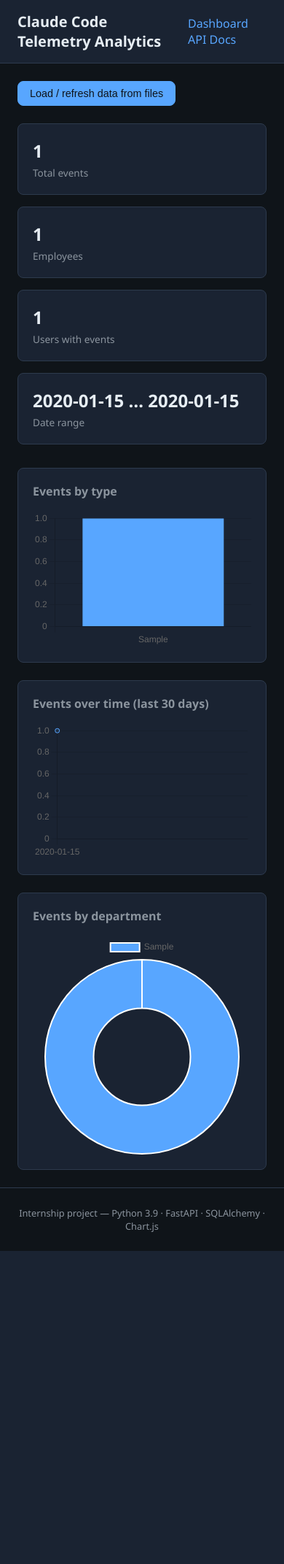
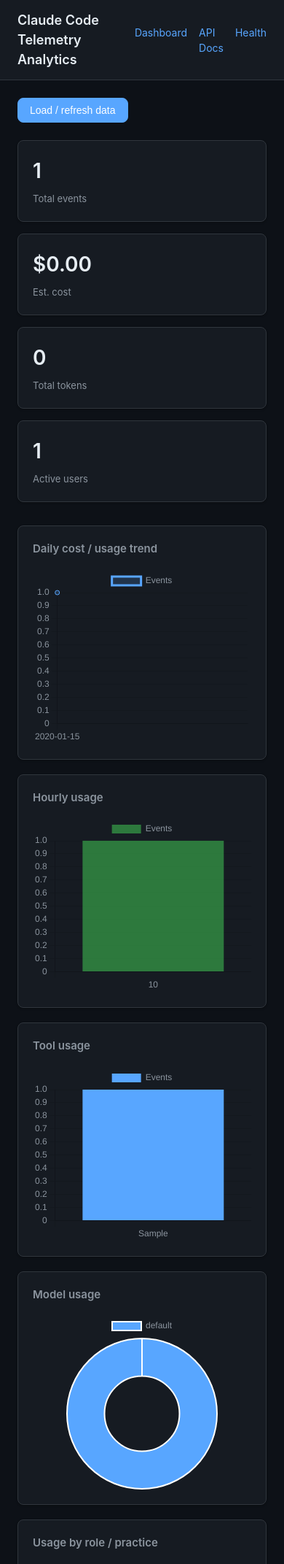
Before and after one commit to bojanacekic/Python_Engineering_Internship, a FastAPI app: page / in a window 390 px wide. Shown: the top 2143 px of the page at 73% size. Before the commit the page ends 1714 px from the top, so only its background shows below. Run offline with FastAPI, Linux system fonts and the light colour scheme; tables that the repository leaves empty hold one stand-in row (values such as "Sample post").

Commit message:
feat: add fastapi dashboard and metrics api endpoints

```diff
--- a/app/routes/__init__.py
+++ b/app/routes/__init__.py
@@ -1,9 +1,10 @@
 """API and page routes."""
 from fastapi import APIRouter
-from app.routes import analytics, pages
+from app.routes import analytics, metrics, pages
 
 api_router = APIRouter(prefix="/api", tags=["api"])
 api_router.include_router(analytics.router, prefix="/analytics", tags=["analytics"])
+api_router.include_router(metrics.router, prefix="/metrics", tags=["metrics"])
 
 page_router = APIRouter(tags=["pages"])
 page_router.include_router(pages.router)
--- a/app/static/css/style.css
+++ b/app/static/css/style.css
@@ -1,15 +1,19 @@
-/* Claude Code Telemetry Analytics — minimal polished dashboard */
+/* Claude Code Telemetry — polished internship-grade dashboard */
 
 :root {
-    --bg: #0f1419;
-    --surface: #1a2332;
-    --border: #2d3a4d;
+    --bg: #0d1117;
+    --surface: #161b22;
+    --surface-raised: #21262d;
+    --border: #30363d;
     --text: #e6edf3;
-    --muted: #8b949e;
+    --text-muted: #8b949e;
     --accent: #58a6ff;
     --accent-hover: #79b8ff;
     --success: #3fb950;
+    --warning: #d29922;
+    --danger: #f85149;
     --radius: 8px;
+    --shadow: 0 1px 3px rgba(0, 0, 0, 0.3);
 }
 
 * {
@@ -17,48 +21,56 @@
 }
 
 body {
-    font-family: "Segoe UI", system-ui, -apple-system, sans-serif;
+    font-family: -apple-system, BlinkMacSystemFont, "Segoe UI", "Noto Sans", Helvetica, Arial, sans-serif;
     background: var(--bg);
     color: var(--text);
     margin: 0;
     min-height: 100vh;
     display: flex;
     flex-direction: column;
+    line-height: 1.5;
 }
 
 .header {
     display: flex;
     align-items: center;
     justify-content: space-between;
-    padding: 1rem 1.5rem;
+    padding: 0.875rem 1.5rem;
     background: var(--surface);
     border-bottom: 1px solid var(--border);
 }
 
 .header h1 {
     margin: 0;
-    font-size: 1.25rem;
+    font-size: 1.125rem;
     font-weight: 600;
+}
+
+.header nav {
+    display: flex;
+    gap: 1rem;
 }
 
 .header nav a {
     color: var(--accent);
     text-decoration: none;
-    margin-left: 1rem;
+    font-size: 0.875rem;
 }
 
 .header nav a:hover {
     color: var(--accent-hover);
+    text-decoration: underline;
 }
 
 .main {
     flex: 1;
     padding: 1.5rem;
-    max-width: 1200px;
+    max-width: 1280px;
     margin: 0 auto;
     width: 100%;
 }
 
+/* Actions */
 .actions {
     margin-bottom: 1.5rem;
     display: flex;
@@ -73,12 +85,12 @@
     background: var(--surface);
     color: var(--text);
     cursor: pointer;
-    font-size: 0.9rem;
+    font-size: 0.875rem;
 }
 
 .btn-primary {
     background: var(--accent);
-    color: var(--bg);
+    color: #fff;
     border-color: var(--accent);
 }
 
@@ -88,70 +100,184 @@
 }
 
 .status {
-    color: var(--muted);
-    font-size: 0.85rem;
+    color: var(--text-muted);
+    font-size: 0.8125rem;
 }
 
 .status.success {
     color: var(--success);
 }
 
-.summary-cards {
+/* KPI cards */
+.kpi-cards {
     display: grid;
-    grid-template-columns: repeat(auto-fit, minmax(180px, 1fr));
+    grid-template-columns: repeat(4, 1fr);
     gap: 1rem;
     margin-bottom: 2rem;
 }
 
-.card {
+@media (max-width: 900px) {
+    .kpi-cards {
+        grid-template-columns: repeat(2, 1fr);
+    }
+}
+
+@media (max-width: 480px) {
+    .kpi-cards {
+        grid-template-columns: 1fr;
+    }
+}
+
+.kpi-card {
     background: var(--surface);
     border: 1px solid var(--border);
     border-radius: var(--radius);
     padding: 1.25rem;
-    display: flex;
-    flex-direction: column;
+    box-shadow: var(--shadow);
 }
 
-.card-value {
-    font-size: 1.5rem;
+.kpi-value {
+    display: block;
+    font-size: 1.75rem;
     font-weight: 600;
     margin-bottom: 0.25rem;
+    color: var(--text);
 }
 
-.card-label {
-    font-size: 0.85rem;
-    color: var(--muted);
+.kpi-label {
+    font-size: 0.8125rem;
+    color: var(--text-muted);
 }
 
-.charts {
+/* Charts */
+.charts-section {
     display: grid;
-    grid-template-columns: repeat(auto-fit, minmax(320px, 1fr));
-    gap: 1.5rem;
+    grid-template-columns: repeat(2, 1fr);
+    gap: 1.25rem;
+    margin-bottom: 2rem;
 }
 
-.chart-container {
+.chart-wide {
+    grid-column: 1 / -1;
+}
+
+@media (max-width: 768px) {
+    .charts-section {
+        grid-template-columns: 1fr;
+    }
+}
+
+.chart-card {
     background: var(--surface);
     border: 1px solid var(--border);
     border-radius: var(--radius);
     padding: 1.25rem;
+    box-shadow: var(--shadow);
 }
 
-.chart-container h2 {
+.chart-card h2 {
     margin: 0 0 1rem 0;
-    font-size: 1rem;
+    font-size: 0.9375rem;
     font-weight: 600;
-    color: var(--muted);
+    color: var(--text-muted);
 }
 
-.chart-container canvas {
+.chart-wrap {
+    position: relative;
+    height: 240px;
+}
+
+.chart-wrap canvas {
     max-width: 100%;
-    height: auto;
+}
+
+/* Tables */
+.tables-section {
+    display: grid;
+    grid-template-columns: repeat(2, 1fr);
+    gap: 1.25rem;
+    margin-bottom: 2rem;
+}
+
+@media (max-width: 900px) {
+    .tables-section {
+        grid-template-columns: 1fr;
+    }
+}
+
+.table-card {
+    background: var(--surface);
+    border: 1px solid var(--border);
+    border-radius: var(--radius);
+    padding: 1.25rem;
+    box-shadow: var(--shadow);
+}
+
+.table-card h2 {
+    margin: 0 0 1rem 0;
+    font-size: 0.9375rem;
+    font-weight: 600;
+    color: var(--text-muted);
+}
+
+.table-wrap {
+    overflow-x: auto;
+}
+
+.data-table {
+    width: 100%;
+    border-collapse: collapse;
+    font-size: 0.8125rem;
+}
+
+.data-table th,
+.data-table td {
+    padding: 0.5rem 0.75rem;
+    text-align: left;
+    border-bottom: 1px solid var(--border);
+}
+
+.data-table th {
+    color: var(--text-muted);
+    font-weight: 500;
+}
+
+.data-table tbody tr:hover {
+    background: var(--surface-raised);
+}
+
+/* Insights */
+.insights-section {
+    background: var(--surface);
+    border: 1px solid var(--border);
+    border-radius: var(--radius);
+    padding: 1.25rem;
+    box-shadow: var(--shadow);
+}
+
+.insights-section h2 {
+    margin: 0 0 0.75rem 0;
+    font-size: 0.9375rem;
+    font-weight: 600;
+    color: var(--text-muted);
+}
+
+.insights-list {
+    margin: 0;
+    padding-left: 1.25rem;
+    color: var(--text);
+    font-size: 0.875rem;
+    line-height: 1.6;
+}
+
+.insights-list li {
+    margin-bottom: 0.35rem;
 }
 
 .footer {
     padding: 0.75rem 1.5rem;
     text-align: center;
-    font-size: 0.8rem;
-    color: var(--muted);
+    font-size: 0.75rem;
+    color: var(--text-muted);
     border-top: 1px solid var(--border);
 }
--- a/app/static/js/dashboard.js
+++ b/app/static/js/dashboard.js
@@ -1,8 +1,9 @@
 /**
- * Dashboard: wire Load data button and render Chart.js charts from DASHBOARD_DATA.
+ * Dashboard: Chart.js charts and Load data button.
+ * Uses DASHBOARD_DATA from server (cost_trend, peak_hours, tool_usage, model_usage, usage_by_role, usage_by_department).
  */
 (function () {
-    const COLORS = [
+    var COLORS = [
         "#58a6ff",
         "#3fb950",
         "#d29922",
@@ -13,121 +14,125 @@
         "#ffa657",
     ];
 
-    function byTypeChart() {
-        const data = window.DASHBOARD_DATA.byType || {};
-        const ctx = document.getElementById("chart-by-type");
+    function chartOptions(opts) {
+        var base = {
+            responsive: true,
+            maintainAspectRatio: false,
+            plugins: { legend: { labels: { color: "#8b949e" } } },
+        };
+        if (opts && opts.scales) base.scales = opts.scales;
+        return base;
+    }
+
+    function costTrendChart() {
+        var data = window.DASHBOARD_DATA.costTrend;
+        if (!data || !data.labels || !data.labels.length) return;
+        var ctx = document.getElementById("chart-cost-trend");
         if (!ctx) return;
-        const labels = Object.keys(data);
-        const values = Object.values(data);
         new Chart(ctx.getContext("2d"), {
-            type: "bar",
+            type: "line",
             data: {
-                labels: labels,
+                labels: data.labels,
                 datasets: [
                     {
                         label: "Events",
-                        data: values,
-                        backgroundColor: COLORS.slice(0, labels.length),
-                    },
-                ],
-            },
-            options: {
-                responsive: true,
-                maintainAspectRatio: true,
-                plugins: { legend: { display: false } },
-                scales: {
-                    y: { beginAtZero: true },
-                },
-            },
-        });
-    }
-
-    function overTimeChart() {
-        const buckets = window.DASHBOARD_DATA.overTime || [];
-        const ctx = document.getElementById("chart-over-time");
-        if (!ctx) return;
-        const labels = buckets.map(function (b) {
-            return b.date;
-        });
-        const values = buckets.map(function (b) {
-            return b.count;
-        });
-        new Chart(ctx.getContext("2d"), {
-            type: "line",
-            data: {
-                labels: labels,
-                datasets: [
-                    {
-                        label: "Events",
-                        data: values,
+                        data: data.event_counts,
                         borderColor: COLORS[0],
-                        backgroundColor: COLORS[0] + "20",
+                        backgroundColor: COLORS[0] + "30",
                         fill: true,
                         tension: 0.2,
                     },
                 ],
             },
-            options: {
-                responsive: true,
-                maintainAspectRatio: true,
-                plugins: { legend: { display: false } },
-                scales: {
-                    y: { beginAtZero: true },
-                },
-            },
+            options: chartOptions({ scales: { y: { beginAtZero: true, ticks: { color: "#8b949e" } }, x: { ticks: { color: "#8b949e", maxRotation: 45 } } } }),
         });
     }
 
-    function byDepartmentChart() {
-        const data = window.DASHBOARD_DATA.byDepartment || [];
-        const ctx = document.getElementById("chart-by-department");
+    function hourlyChart() {
+        var data = window.DASHBOARD_DATA.peakHours;
+        if (!data || !data.values) return;
+        var ctx = document.getElementById("chart-hourly");
         if (!ctx) return;
-        const labels = data.map(function (d) {
-            return d.department;
+        var labels = data.labels || data.values.map(function (_, i) { return i + ":00"; });
+        new Chart(ctx.getContext("2d"), {
+            type: "bar",
+            data: {
+                labels: labels,
+                datasets: [{ label: "Events", data: data.values, backgroundColor: COLORS[1] + "99" }],
+            },
+            options: chartOptions({ scales: { y: { beginAtZero: true, ticks: { color: "#8b949e" } }, x: { ticks: { color: "#8b949e" } } } }),
         });
-        const values = data.map(function (d) {
-            return d.count;
+    }
+
+    function toolUsageChart() {
+        var data = window.DASHBOARD_DATA.toolUsage;
+        if (!data || !data.labels || !data.labels.length) return;
+        var ctx = document.getElementById("chart-tool-usage");
+        if (!ctx) return;
+        new Chart(ctx.getContext("2d"), {
+            type: "bar",
+            data: {
+                labels: data.labels,
+                datasets: [{ label: "Events", data: data.values, backgroundColor: COLORS.slice(0, data.labels.length) }],
+            },
+            options: chartOptions({ scales: { y: { beginAtZero: true, ticks: { color: "#8b949e" } }, x: { ticks: { color: "#8b949e" } } } }),
         });
+    }
+
+    function modelUsageChart() {
+        var data = window.DASHBOARD_DATA.modelUsage;
+        if (!data || !data.labels || !data.labels.length) return;
+        var ctx = document.getElementById("chart-model-usage");
+        if (!ctx) return;
         new Chart(ctx.getContext("2d"), {
             type: "doughnut",
             data: {
+                labels: data.labels,
+                datasets: [{ data: data.values, backgroundColor: COLORS.slice(0, data.labels.length) }],
+            },
+            options: chartOptions(),
+        });
+    }
+
+    function rolePracticeChart() {
+        var byRole = window.DASHBOARD_DATA.usageByRole || [];
+        var byDept = window.DASHBOARD_DATA.usageByDepartment || [];
+        var labels = [];
+        var values = [];
+        byRole.forEach(function (r) {
+            labels.push("Role: " + r.role);
+            values.push(r.event_count);
+        });
+        byDept.forEach(function (d) {
+            labels.push("Dept: " + d.department);
+            values.push(d.event_count);
+        });
+        if (!labels.length) return;
+        var ctx = document.getElementById("chart-role-practice");
+        if (!ctx) return;
+        new Chart(ctx.getContext("2d"), {
+            type: "bar",
+            data: {
                 labels: labels,
-                datasets: [
-                    {
-                        data: values,
-                        backgroundColor: COLORS.slice(0, labels.length),
-                    },
-                ],
+                datasets: [{ label: "Events", data: values, backgroundColor: COLORS[2] + "99" }],
             },
-            options: {
-                responsive: true,
-                maintainAspectRatio: true,
-            },
+            options: chartOptions({ scales: { y: { beginAtZero: true, ticks: { color: "#8b949e" } }, x: { ticks: { color: "#8b949e", maxRotation: 45 } } } }),
         });
     }
 
     function initLoadButton() {
-        const btn = document.getElementById("load-data");
-        const status = document.getElementById("load-status");
+        var btn = document.getElementById("load-data");
+        var status = document.getElementById("load-status");
         if (!btn || !status) return;
         btn.addEventListener("click", function () {
             status.textContent = "Loading…";
             status.classList.remove("success");
             fetch("/api/analytics/load-data", { method: "POST" })
-                .then(function (r) {
-                    return r.json();
-                })
+                .then(function (r) { return r.json(); })
                 .then(function (data) {
-                    status.textContent =
-                        "Loaded: " +
-                        (data.telemetry_loaded || 0) +
-                        " events, " +
-                        (data.employees_loaded || 0) +
-                        " employees.";
+                    status.textContent = "Loaded: " + (data.telemetry_loaded || 0) + " events, " + (data.employees_loaded || 0) + " employees.";
                     status.classList.add("success");
-                    setTimeout(function () {
-                        window.location.reload();
-                    }, 800);
+                    setTimeout(function () { window.location.reload(); }, 800);
                 })
                 .catch(function () {
                     status.textContent = "Load failed.";
@@ -136,9 +141,11 @@
     }
 
     if (typeof Chart !== "undefined") {
-        byTypeChart();
-        overTimeChart();
-        byDepartmentChart();
+        costTrendChart();
+        hourlyChart();
+        toolUsageChart();
+        modelUsageChart();
+        rolePracticeChart();
     }
     initLoadButton();
 })();
--- a/app/templates/base.html
+++ b/app/templates/base.html
@@ -13,6 +13,7 @@
         <nav>
             <a href="/">Dashboard</a>
             <a href="/docs" target="_blank">API Docs</a>
+            <a href="/health" target="_blank">Health</a>
         </nav>
     </header>
     <main class="main">
--- a/app/templates/dashboard.html
+++ b/app/templates/dashboard.html
@@ -2,51 +2,132 @@
 {% block title %}Dashboard — Claude Code Telemetry{% endblock %}
 {% block content %}
 <section class="actions">
-    <button type="button" id="load-data" class="btn btn-primary">Load / refresh data from files</button>
+    <button type="button" id="load-data" class="btn btn-primary">Load / refresh data</button>
     <span id="load-status" class="status"></span>
 </section>
 
-<section class="summary-cards">
-    <div class="card">
-        <span class="card-value" id="total-events">{{ summary.total_events }}</span>
-        <span class="card-label">Total events</span>
+<section class="kpi-cards">
+    <div class="kpi-card">
+        <span class="kpi-value" id="kpi-events">{{ metrics.total_events | default(0) | int }}</span>
+        <span class="kpi-label">Total events</span>
     </div>
-    <div class="card">
-        <span class="card-value" id="total-employees">{{ summary.total_employees }}</span>
-        <span class="card-label">Employees</span>
+    <div class="kpi-card">
+        <span class="kpi-value" id="kpi-cost">${{ "%.2f"|format(metrics.estimated_cost_usd | default(0)) }}</span>
+        <span class="kpi-label">Est. cost</span>
     </div>
-    <div class="card">
-        <span class="card-value" id="unique-users">{{ summary.unique_users_with_events }}</span>
-        <span class="card-label">Users with events</span>
+    <div class="kpi-card">
+        <span class="kpi-value" id="kpi-tokens">{{ "{:,}".format(metrics.total_tokens | default(0) | int) }}</span>
+        <span class="kpi-label">Total tokens</span>
     </div>
-    <div class="card">
-        <span class="card-value" id="date-range">{{ summary.date_range.min or '—' }} … {{ summary.date_range.max or '—' }}</span>
-        <span class="card-label">Date range</span>
+    <div class="kpi-card">
+        <span class="kpi-value" id="kpi-users">{{ metrics.active_users | default(0) | int }}</span>
+        <span class="kpi-label">Active users</span>
     </div>
 </section>
 
-<section class="charts">
-    <div class="chart-container">
-        <h2>Events by type</h2>
-        <canvas id="chart-by-type" width="400" height="250"></canvas>
+<section class="charts-section">
+    <div class="chart-card chart-wide">
+        <h2>Daily cost / usage trend</h2>
+        <div class="chart-wrap"><canvas id="chart-cost-trend"></canvas></div>
     </div>
-    <div class="chart-container">
-        <h2>Events over time (last 30 days)</h2>
-        <canvas id="chart-over-time" width="400" height="250"></canvas>
+    <div class="chart-card">
+        <h2>Hourly usage</h2>
+        <div class="chart-wrap"><canvas id="chart-hourly"></canvas></div>
     </div>
-    <div class="chart-container">
-        <h2>Events by department</h2>
-        <canvas id="chart-by-department" width="400" height="250"></canvas>
+    <div class="chart-card">
+        <h2>Tool usage</h2>
+        <div class="chart-wrap"><canvas id="chart-tool-usage"></canvas></div>
     </div>
+    <div class="chart-card">
+        <h2>Model usage</h2>
+        <div class="chart-wrap"><canvas id="chart-model-usage"></canvas></div>
+    </div>
+    <div class="chart-card chart-wide">
+        <h2>Usage by role / practice</h2>
+        <div class="chart-wrap"><canvas id="chart-role-practice"></canvas></div>
+    </div>
+</section>
+
+<section class="tables-section">
+    <div class="table-card">
+        <h2>Top users by cost</h2>
+        <div class="table-wrap">
+            <table class="data-table">
+                <thead>
+                    <tr>
+                        <th>User</th>
+                        <th>Name</th>
+                        <th>Department</th>
+                        <th>Events</th>
+                        <th>Est. cost</th>
+                    </tr>
+                </thead>
+                <tbody>
+                    {% for u in top_users_by_cost %}
+                    <tr>
+                        <td>{{ u.user_id }}</td>
+                        <td>{{ u.name }}</td>
+                        <td>{{ u.department }}</td>
+                        <td>{{ u.event_count }}</td>
+                        <td>${{ "%.2f"|format(u.estimated_cost_usd) }}</td>
+                    </tr>
+                    {% else %}
+                    <tr><td colspan="5">No data</td></tr>
+                    {% endfor %}
+                </tbody>
+            </table>
+        </div>
+    </div>
+    <div class="table-card">
+        <h2>Top tools by failures</h2>
+        <div class="table-wrap">
+            <table class="data-table">
+                <thead>
+                    <tr>
+                        <th>Tool</th>
+                        <th>Failures</th>
+                        <th>Successes</th>
+                        <th>Success rate</th>
+                    </tr>
+                </thead>
+                <tbody>
+                    {% for t in top_tools_by_failures %}
+                    <tr>
+                        <td>{{ t.tool }}</td>
+                        <td>{{ t.failure_count }}</td>
+                        <td>{{ t.success_count }}</td>
+                        <td>{{ "%.0f"|format(t.success_rate_pct) }}%</td>
+                    </tr>
+                    {% else %}
+                    <tr><td colspan="4">No failures</td></tr>
+                    {% endfor %}
+                </tbody>
+            </table>
+        </div>
+    </div>
+</section>
+
+<section class="insights-section">
+    <h2>Insight summary</h2>
+    <ul class="insights-list">
+        {% for bullet in insights.bullets %}
+        <li>{{ bullet }}</li>
+        {% else %}
+        <li>No insights yet. Load data and refresh.</li>
+        {% endfor %}
+    </ul>
 </section>
 {% endblock %}
 {% block scripts %}
 <script src="https://cdn.jsdelivr.net/npm/chart.js@4.4.1/dist/chart.umd.min.js"></script>
 <script>
     window.DASHBOARD_DATA = {
-        byType: {{ by_type | tojson }},
-        overTime: {{ over_time | tojson }},
-        byDepartment: {{ by_department | tojson }}
+        costTrend: {{ cost_trend | tojson }},
+        peakHours: {{ peak_hours | tojson }},
+        toolUsage: {{ tool_usage | tojson }},
+        modelUsage: {{ model_usage | tojson }},
+        usageByRole: {{ usage_by_role | tojson }},
+        usageByDepartment: {{ usage_by_department | tojson }}
     };
 </script>
 <script src="/static/js/dashboard.js"></script>
```
Also changed, not shown: app/routes/metrics.py (added, +14 -0 lines), app/routes/pages.py (+25 -14 lines), app/services/analytics.py (+80 -0 lines).
